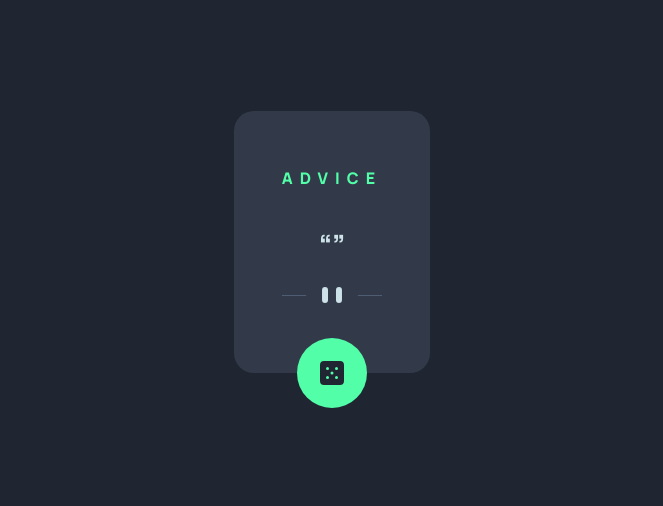
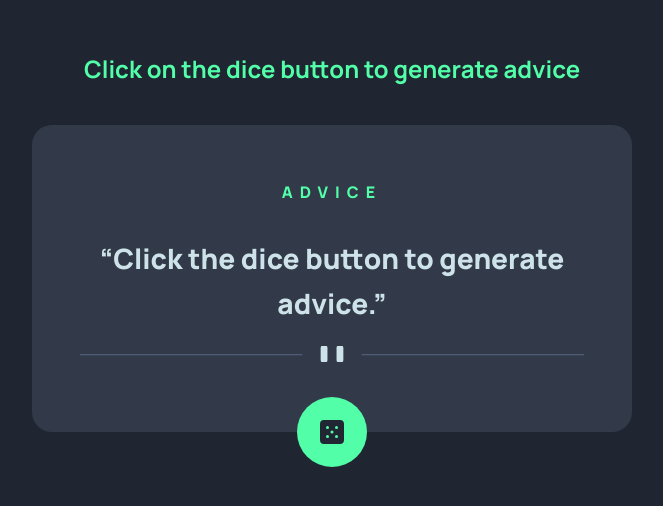
Before and after one commit to SIRBOLU/advice_generator, a plain HTML site: page index.html in a window 1280 px wide. Shown: the part 158-664 px from the top of the page, without its empty margins (308-971 px from the left). Drawn offline with Linux system fonts and the light colour scheme; no server answers.

Commit message:
button event listener

```diff
--- a/app.js
+++ b/app.js
@@ -1,9 +1,18 @@
 const advice = document.querySelector(".quote");
 const number = document.querySelector(".heading-number");
+const dice = document.querySelector(".dice");
+
+advice.innerHTML = "Click the dice button to generate advice.";
+// number.innerHTML = "";
 
 const getAdvice = async () => {
   try {
+    // Show loading instantly
+    advice.innerHTML = "Loading...";
+    number.innerHTML = "...";
+
     const adviceDataFetch = await fetch("https://api.adviceslip.com/advice");
+    // const adviceDataFetch = await fetch(`https://api.adviceslip.com/advice`);
     const adviceData = await adviceDataFetch.json();
     console.log(adviceData);
     number.innerHTML = `${adviceData.slip.id}`;
@@ -13,4 +22,4 @@ const getAdvice = async () => {
   }
 };
 
-getAdvice();
+dice.addEventListener("click", getAdvice);
--- a/index.html
+++ b/index.html
@@ -15,6 +15,9 @@
   </head>
   <body>
     <section class="overall">
+      <div class="instruction">
+        <h2>Click on the dice button to generate advice</h2>
+      </div>
       <main>
         <div class="main-container">
           <p class="heading">ADVICE <span class="heading-number"></span></p>
@@ -23,7 +26,7 @@
           <div class="img-container">
             <div class="divider"></div>
             <div class="dice">
-              <img src="./images/icon-dice.svg" alt="" />
+              <img src="./images/icon-dice.svg" alt="dice" />
             </div>
           </div>
         </div>
--- a/style.css
+++ b/style.css
@@ -10,12 +10,20 @@ body {
 .overall {
   height: 100vh;
   display: flex;
+  flex-direction: column;
   justify-content: center;
   align-items: center;
 }
+.instruction {
+  font-weight: 800;
+  color: hsl(150, 100%, 66%);
+  text-align: center;
+  padding-bottom: 2.5rem;
+}
 main {
   background-color: hsl(217, 19%, 24%);
-  max-width: 550px;
+  min-width: 350px;
+  max-width: 600px;
   border-radius: 20px;
   padding-top: 3.5rem;
   padding-left: 3rem;
```
